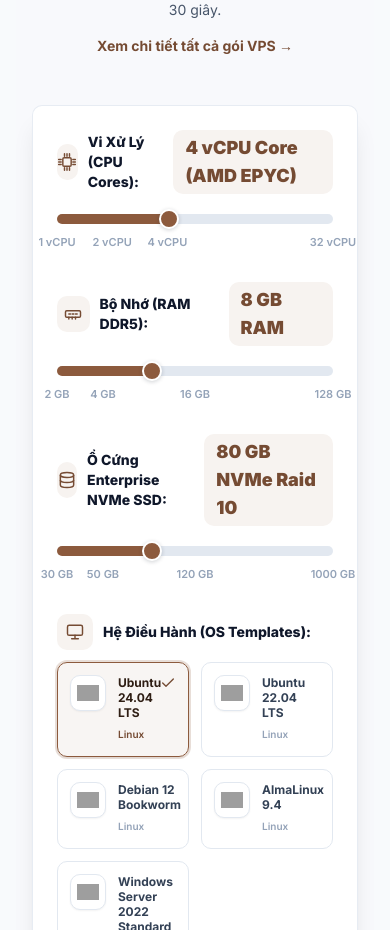
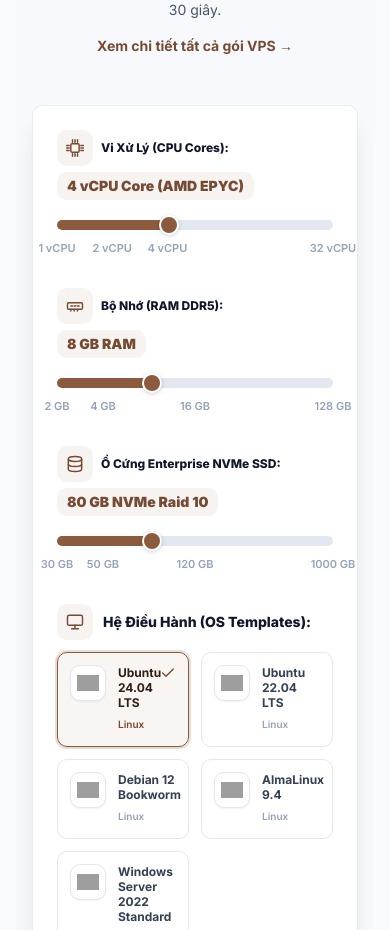
Before and after one commit to buidi2004/object-oriented-software-programming, a Next.js app in the folder frontend/: page /services/cloud-vps in a window 390 px wide. Shown: the part 7500-8430 px from the top of the page. Built offline with nearby package versions, Linux system fonts and the light colour scheme; no server answers; grey boxes are pictures that could not be loaded.

Commit message:
Refine mobile UX UI across VPS Calculator, News, Checkout, and global scrollbars without altering desktop layouts

```diff
--- a/frontend/app/checkout/page.tsx
+++ b/frontend/app/checkout/page.tsx
@@ -198,12 +198,12 @@ export default function CheckoutPage() {
               <h2 className="text-lg font-bold text-slate-900 mb-4">Dịch vụ trong giỏ hàng</h2>
               <div className="space-y-4">
                 {cartItems.map((item) => (
-                  <div key={item.id} className="flex items-center justify-between py-3 border-b border-slate-100 last:border-0">
-                    <div>
-                      <p className="font-semibold text-slate-900">{item.title}</p>
-                      <p className="text-sm text-slate-500">{item.type === 'vps' ? 'Cloud VPS' : item.type === 'hosting' ? 'Web Hosting' : 'Tên miền'}</p>
+                  <div key={item.id} className="flex flex-col sm:flex-row sm:items-center justify-between py-3 border-b border-slate-100 last:border-0 gap-1.5 sm:gap-4">
+                    <div className="flex-1 min-w-0">
+                      <p className="font-bold text-sm sm:text-base text-slate-900 leading-snug">{item.title}</p>
+                      <p className="text-xs text-slate-500">{item.type === 'vps' ? 'Cloud VPS' : item.type === 'hosting' ? 'Web Hosting' : 'Tên miền'}</p>
                     </div>
-                    <span className="font-bold text-slate-900">{item.price.toLocaleString('vi-VN')} đ</span>
+                    <span className="font-extrabold text-sm sm:text-base text-blue-600 sm:text-slate-900 shrink-0">{item.price.toLocaleString('vi-VN')} đ</span>
                   </div>
                 ))}
               </div>
--- a/frontend/app/globals.css
+++ b/frontend/app/globals.css
@@ -64,6 +64,16 @@
 }
 
 @layer utilities {
+  .scrollbar-none::-webkit-scrollbar,
+  .hide-scrollbar::-webkit-scrollbar {
+    display: none;
+  }
+  .scrollbar-none,
+  .hide-scrollbar {
+    -ms-overflow-style: none;
+    scrollbar-width: none;
+  }
+
   /* Vô hiệu hóa hiệu ứng chuyển màu (gradient) trên toàn bộ ứng dụng và ép về màu gốc */
   .bg-gradient-to-t, .bg-gradient-to-tr, .bg-gradient-to-r, .bg-gradient-to-br,
   .bg-gradient-to-b, .bg-gradient-to-bl, .bg-gradient-to-l, .bg-gradient-to-tl {
--- a/frontend/app/news/page.tsx
+++ b/frontend/app/news/page.tsx
@@ -84,31 +84,31 @@ export default function PublicNewsPage() {
                           <img
                             src={news[0].thumbnailUrl}
                             alt={news[0].title}
-                            className="w-full h-[300px] md:h-[400px] object-cover group-hover:scale-105 transition-transform duration-500"
+                            className="w-full h-[220px] sm:h-[300px] md:h-[400px] object-cover group-hover:scale-105 transition-transform duration-500"
                             onError={(e) => { (e.currentTarget as HTMLElement).style.display = 'none'; }}
                           />
                         ) : (
-                          <div className="w-full h-[300px] md:h-[400px] flex items-center justify-center text-slate-300">
+                          <div className="w-full h-[220px] sm:h-[300px] md:h-[400px] flex items-center justify-center text-slate-300">
                             <ImageIcon className="w-16 h-16" />
                           </div>
                         )}
                       </div>
                       {/* Content Right */}
-                      <div className="md:w-2/5 p-8 lg:p-12 flex flex-col justify-center">
+                      <div className="md:w-2/5 p-5 sm:p-8 lg:p-12 flex flex-col justify-center">
                         {news[0].publishedAt && (
-                          <span className="text-sm text-slate-500 font-medium mb-3 block">
+                          <span className="text-xs sm:text-sm text-slate-500 font-medium mb-2 sm:mb-3 block">
                             {new Date(news[0].publishedAt).toLocaleDateString('vi-VN')}
                           </span>
                         )}
-                        <h2 className="text-2xl lg:text-3xl font-black text-slate-900 group-hover:text-blue-600 transition-colors leading-tight mb-4">
+                        <h2 className="text-xl sm:text-2xl lg:text-3xl font-black text-slate-900 group-hover:text-blue-600 transition-colors leading-tight mb-3 sm:mb-4">
                           {news[0].title}
                         </h2>
                         {news[0].content && (
-                          <p className="text-base text-slate-600 line-clamp-4 leading-relaxed mb-8">
+                          <p className="text-sm sm:text-base text-slate-600 line-clamp-3 sm:line-clamp-4 leading-relaxed mb-4 sm:mb-8">
                             {news[0].content.replace(/<[^>]*>/g, '').replace(/[#*`_~>\-\[\]]/g, '').trim()}
                           </p>
                         )}
-                        <div className="mt-auto flex items-center text-sm font-bold text-red-600 uppercase tracking-wider">
+                        <div className="mt-auto flex items-center text-xs sm:text-sm font-bold text-red-600 uppercase tracking-wider">
                           XEM THÊM <ArrowRight className="w-4 h-4 ml-1 group-hover:translate-x-2 transition-transform" />
                         </div>
                       </div>
@@ -118,12 +118,12 @@ export default function PublicNewsPage() {
 
                 {/* Rest of the posts Grid */}
                 {news.length > 1 && (
-                  <div className="grid grid-cols-1 md:grid-cols-2 lg:grid-cols-3 gap-8">
+                  <div className="grid grid-cols-1 sm:grid-cols-2 lg:grid-cols-3 gap-5 sm:gap-8">
                     {news.slice(1).map((item) => (
                       <Link
                         key={item.id}
                         href={`/blog/${item.slug}`}
-                        className="bg-white rounded-xl overflow-hidden hover:shadow-lg transition-all group flex flex-col"
+                        className="bg-white rounded-2xl overflow-hidden hover:shadow-lg transition-all group flex flex-col border border-slate-100 shadow-2xs"
                       >
                         {/* Thumbnail */}
                         <div className="aspect-[16/10] w-full bg-slate-100 overflow-hidden relative">
@@ -142,17 +142,17 @@ export default function PublicNewsPage() {
                         </div>
 
                         {/* Content */}
-                        <div className="p-6 flex flex-col flex-1">
+                        <div className="p-4 sm:p-6 flex flex-col flex-1">
                           {item.publishedAt && (
-                            <span className="text-xs text-slate-500 font-medium mb-2 block">
+                            <span className="text-[11px] sm:text-xs text-slate-500 font-medium mb-1.5 sm:mb-2 block">
                               {new Date(item.publishedAt).toLocaleDateString('vi-VN')}
                             </span>
                           )}
-                          <h2 className="text-lg font-bold text-slate-900 group-hover:text-blue-600 transition-colors line-clamp-3 flex-1 leading-snug">
+                          <h2 className="text-base sm:text-lg font-bold text-slate-900 group-hover:text-blue-600 transition-colors line-clamp-2 sm:line-clamp-3 flex-1 leading-snug">
                             {item.title}
                           </h2>
                           {item.content && (
-                            <p className="text-sm text-slate-600 mt-3 line-clamp-2 leading-relaxed">
+                            <p className="text-xs sm:text-sm text-slate-600 mt-2 sm:mt-3 line-clamp-2 leading-relaxed">
                               {item.content.replace(/<[^>]*>/g, '').replace(/[#*`_~>\-\[\]]/g, '').trim().slice(0, 150)}…
                             </p>
                           )}
--- a/frontend/src/components/VpsCalculator.tsx
+++ b/frontend/src/components/VpsCalculator.tsx
@@ -86,12 +86,12 @@ export const VpsCalculator: React.FC<VpsCalculatorProps> = ({ onAddToCart, onVie
         <div className="grid grid-cols-1 lg:grid-cols-12 gap-8 items-start">
           <div className="lg:col-span-8 bg-white p-6 sm:p-8 rounded-3xl border border-slate-200/80 shadow-xl space-y-8">
             <div>
-              <div className="flex justify-between items-center mb-3">
-                <label className="text-sm font-extrabold text-slate-900 flex items-center gap-2.5">
+              <div className="flex flex-col sm:flex-row sm:justify-between sm:items-center gap-1.5 sm:gap-0 mb-3">
+                <label className="text-xs sm:text-sm font-extrabold text-slate-900 flex items-center gap-2">
                   <ResourceIcon type="cpu" />
                   Vi Xử Lý (CPU Cores):
                 </label>
-                <span className="text-lg font-black text-blue-600 bg-blue-50 px-3 py-1 rounded-xl">
+                <span className="text-sm sm:text-lg font-black text-blue-600 bg-blue-50 px-2.5 sm:px-3 py-1 rounded-xl w-fit">
                   {cpu} vCPU Core (AMD EPYC)
                 </span>
               </div>
@@ -105,12 +105,12 @@ export const VpsCalculator: React.FC<VpsCalculatorProps> = ({ onAddToCart, onVie
             </div>
 
             <div>
-              <div className="flex justify-between items-center mb-3">
-                <label className="text-sm font-extrabold text-slate-900 flex items-center gap-2.5">
+              <div className="flex flex-col sm:flex-row sm:justify-between sm:items-center gap-1.5 sm:gap-0 mb-3">
+                <label className="text-xs sm:text-sm font-extrabold text-slate-900 flex items-center gap-2">
                   <ResourceIcon type="ram" />
                   Bộ Nhớ (RAM DDR5):
                 </label>
-                <span className="text-lg font-black text-indigo-600 bg-indigo-50 px-3 py-1 rounded-xl">
+                <span className="text-sm sm:text-lg font-black text-indigo-600 bg-indigo-50 px-2.5 sm:px-3 py-1 rounded-xl w-fit">
                   {ram} GB RAM
                 </span>
               </div>
@@ -124,12 +124,12 @@ export const VpsCalculator: React.FC<VpsCalculatorProps> = ({ onAddToCart, onVie
             </div>
 
             <div>
-              <div className="flex justify-between items-center mb-3">
-                <label className="text-sm font-extrabold text-slate-900 flex items-center gap-2.5">
+              <div className="flex flex-col sm:flex-row sm:justify-between sm:items-center gap-1.5 sm:gap-0 mb-3">
+                <label className="text-xs sm:text-sm font-extrabold text-slate-900 flex items-center gap-2">
                   <ResourceIcon type="disk" />
                   Ổ Cứng Enterprise NVMe SSD:
                 </label>
-                <span className="text-lg font-black text-cyan-600 bg-cyan-50 px-3 py-1 rounded-xl">
+                <span className="text-sm sm:text-lg font-black text-cyan-600 bg-cyan-50 px-2.5 sm:px-3 py-1 rounded-xl w-fit">
                   {disk} GB NVMe Raid 10
                 </span>
               </div>
```
